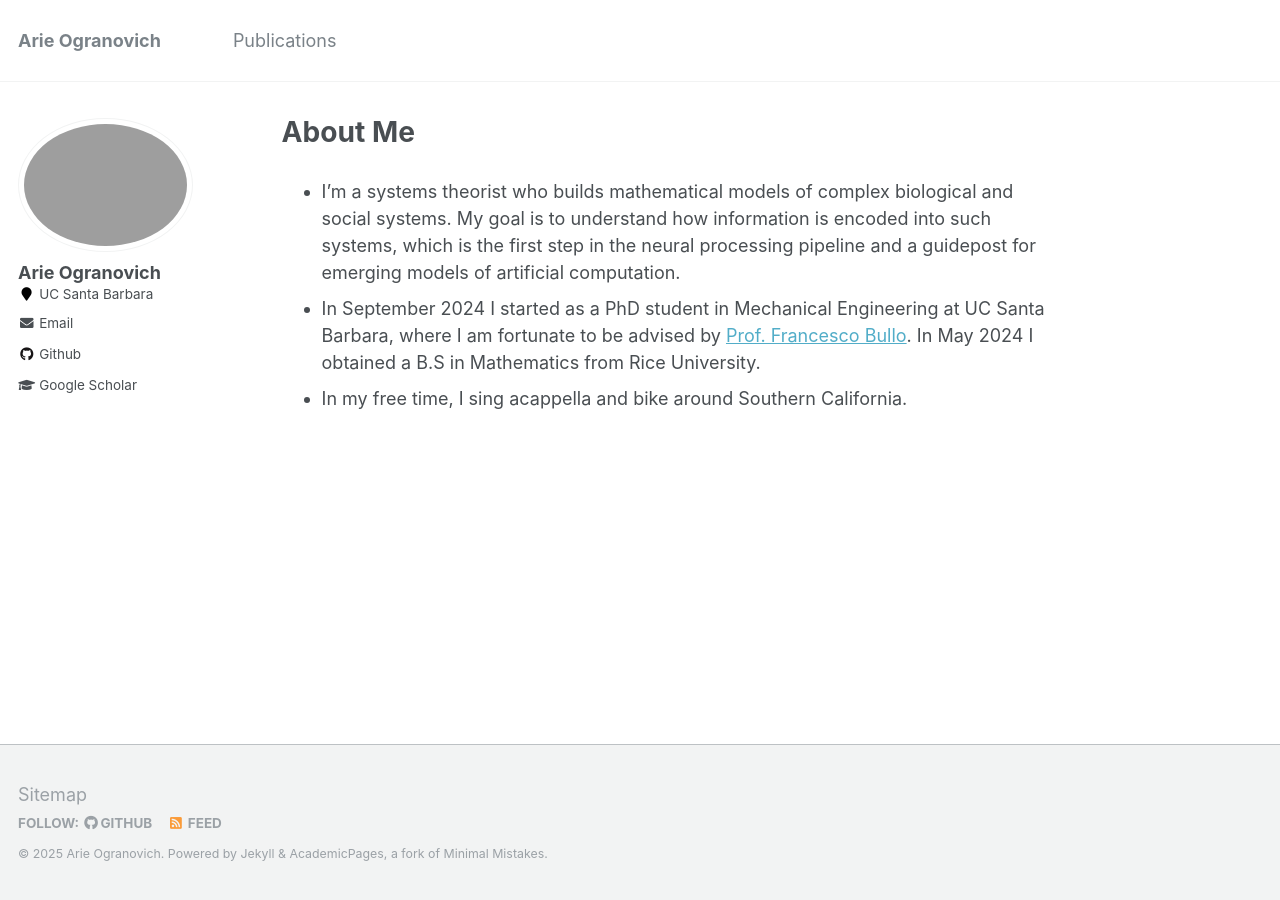
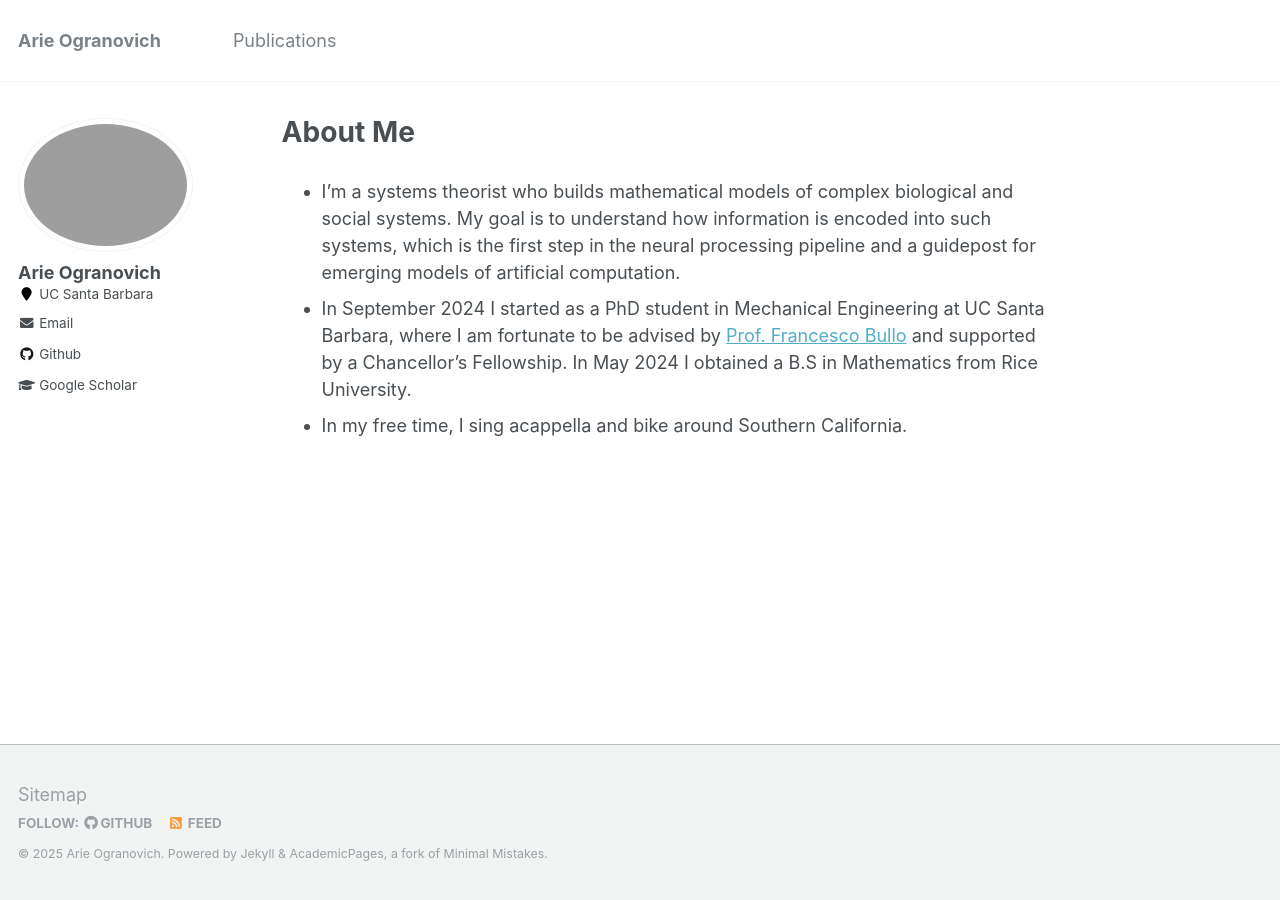
Before and after one commit to arieogranovich/arie.github.io, a Jekyll site: the page built from _pages/about.md, in a window 1280 px wide. Built offline with Jekyll 4.4.1, drawn with Linux system fonts in a browser that asks for light colours.

Commit message:
Updated About

```diff
--- a/_pages/about.md
+++ b/_pages/about.md
@@ -8,5 +8,5 @@ redirect_from:
   - /about.html
 ---
 - I'm a systems theorist who builds mathematical models of complex biological and social systems. My goal is to understand how information is encoded into such systems, which is the first step in the neural processing pipeline and a guidepost for emerging models of artificial computation.
-- In September 2024 I started as a PhD student in Mechanical Engineering at UC Santa Barbara, where I am fortunate to be advised by [Prof. Francesco Bullo](https://fbullo.github.io/). In May 2024 I obtained a B.S in Mathematics from Rice University.
+- In September 2024 I started as a PhD student in Mechanical Engineering at UC Santa Barbara, where I am fortunate to be advised by [Prof. Francesco Bullo](https://fbullo.github.io/) and supported by a Chancellor's Fellowship. In May 2024 I obtained a B.S in Mathematics from Rice University.
 - In my free time, I sing acappella and bike around Southern California.
```
